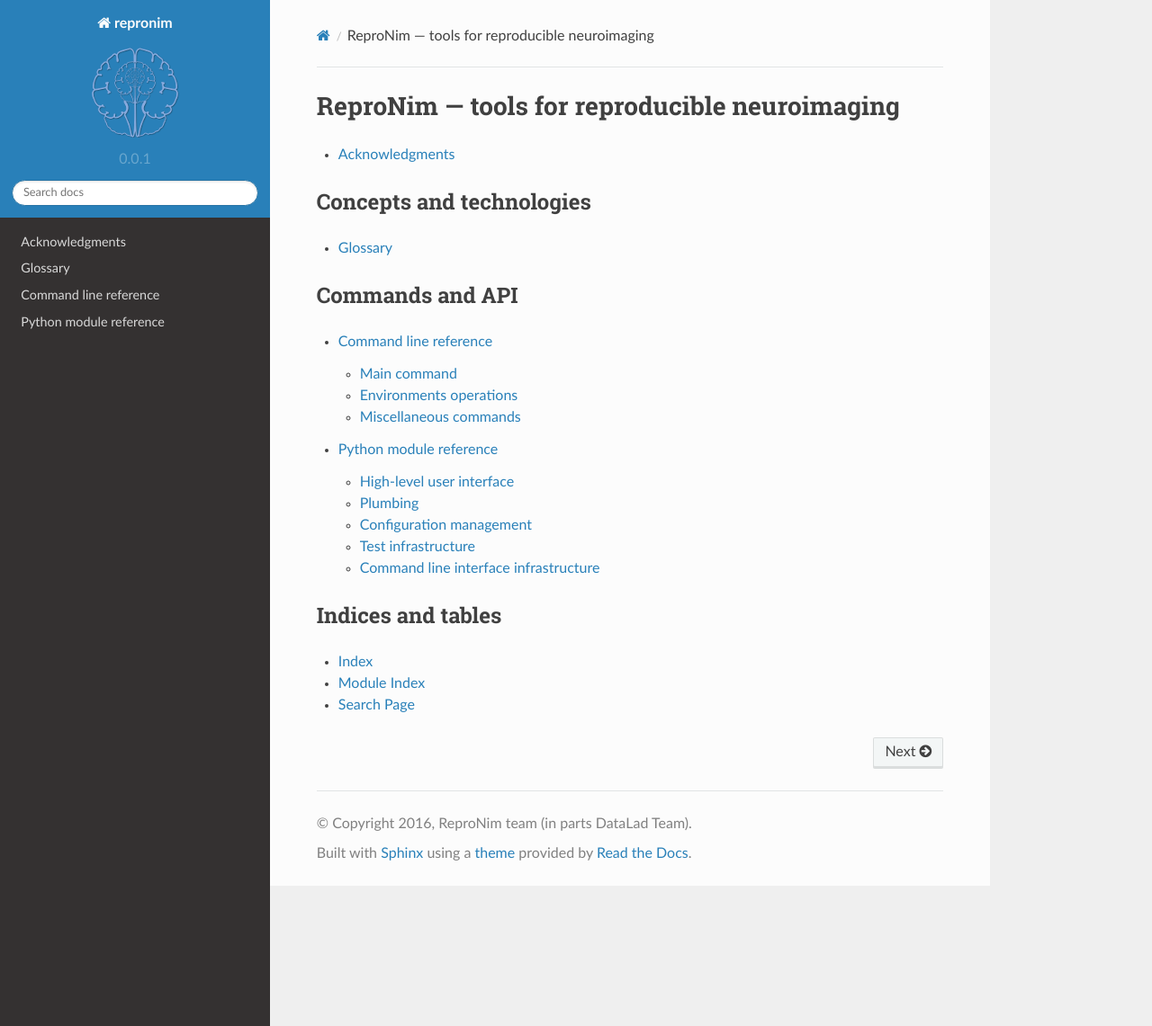
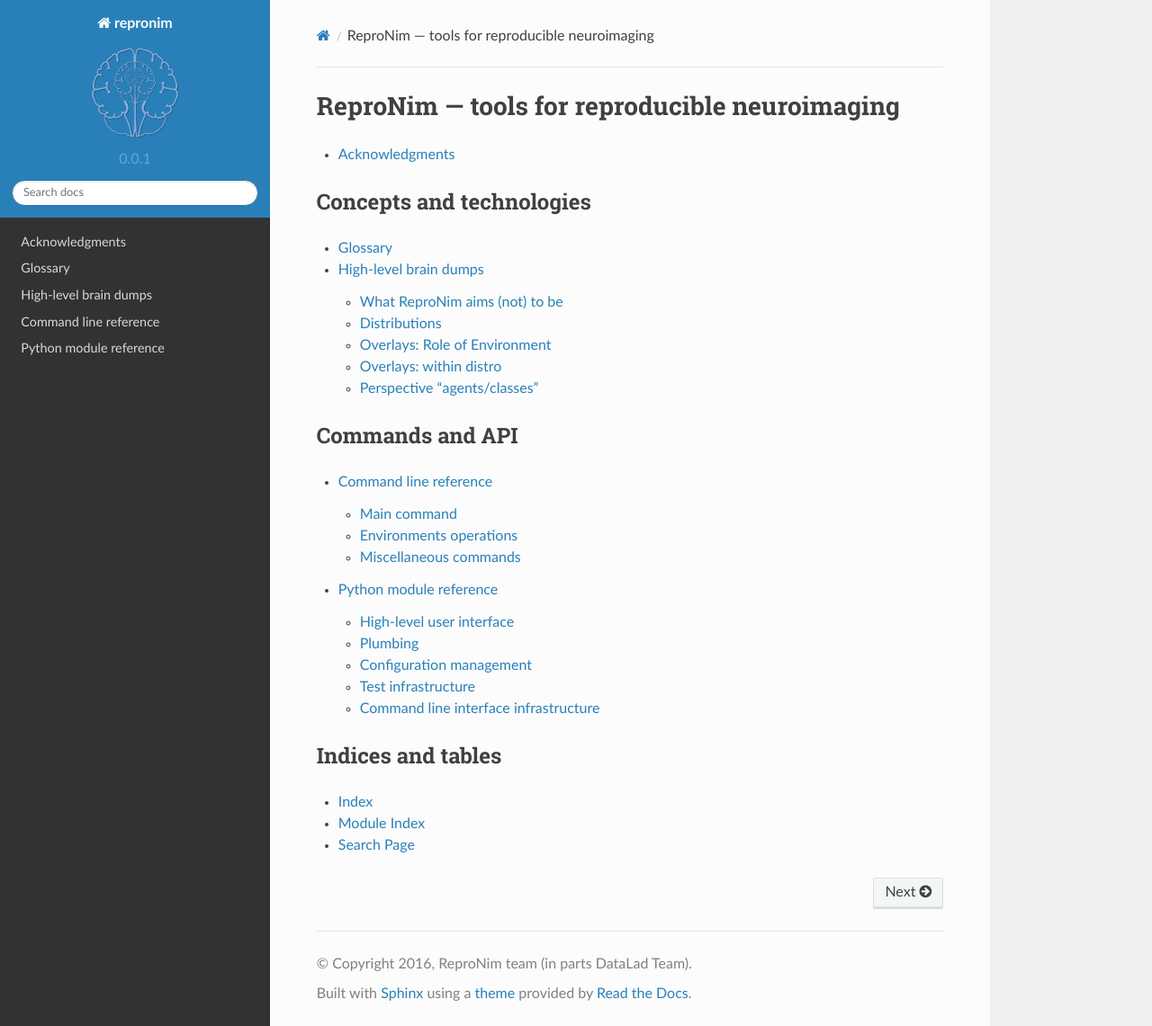
Before and after one commit to ReproNim/reproman, a Sphinx documentation site: the page built from docs/source/index.rst, in a window 1280 px wide and 1141 px high. Shown: the whole window at 90% size. Built offline with Sphinx 7.4.7 and the Read the Docs theme 2.0.0, drawn with Linux system fonts in a browser that asks for light colours; pages that are not in the unit, such as notebooks, are missing from menus.

Commit message:
DOC: fixed up a sketchy distributions.rst

```diff
--- a/docs/source/index.rst
+++ b/docs/source/index.rst
@@ -16,6 +16,7 @@
    related
    usecases/index
    glossary
+   sandbox/distributions
 
 Commands and API
 ================
--- a/docs/source/sandbox/distributions.rst
+++ b/docs/source/sandbox/distributions.rst
@@ -1,5 +1,10 @@
+High-level brain dumps
+**********************
+
+This is just a thinking aloud notes to motivate and structure design decisions.
+
 What ReproNim aims (not) to be
----------------------------------
+==============================
 
 We want to leverage existing solutions (such as existing containers, cloud
 providers etc), which we will call 'backends', and provide a very high level,
@@ -24,7 +29,7 @@
 cases (e.g. upgrade from release X to release Y)
 
 Distributions
--------------
+=============
 
 We would like to be able to cover various "distributions" of software (and
 data). Distribution as such is just a collection of units, usually called
@@ -85,7 +90,7 @@
 Note that "Core" OS could be deployed in "overlay" mode as well
 
 Backends
-~~~~~~~~
+--------
 
 - native
 - docker
@@ -98,7 +103,7 @@
 
 
 Image
-~~~~~
+-----
 
 (inspired by docker and singularity?) What represents a state of computation
 environment in a form which could be shared (natively or through some export
@@ -116,7 +121,7 @@
 
 
 Instance
-~~~~~~~~
+--------
 
 - native -- none, i.e. there is a singleton instance of the current env
 - docker, singularity - container
@@ -127,7 +132,7 @@
 
 
 Overlays: Role of Environment
------------------------------
+=============================
 
 Pretty much in every "computational environment", environment variables are
 of paramount importance since they instrument invocation and possibly
@@ -147,21 +152,21 @@
 
 
 Overlays: within distro
------------------------
+=======================
 
 Many distributions are "overlayed" within, affecting not the environment variables,
-but rather the availability of the packages.  E.g. Debian itself provides:
+but rather the availability of the packages.  E.g., Debian itself provides:
 
 - multiple suites (`stable`, `testing`, `unstable`, etc) which are aliases to
- "codenames" (release names such as `jessie`, `stretch`, `sid`);
+  "codenames" (release names such as `jessie`, `stretch`, `sid`);
 - components (`main`, `contrib`, `non-free`)
 - additional repositories for security and other updates (which might come with
   its own components)
 
-so, Debian installation generally is internally an overlay on top of 'main' component of some
+so, Debian installation generally is internally an overlay on top of `main` component of some
 codename or suite.  And regular stock "debian" sid codename docker container is just that
--- 'main'.   But 'jessie' (stable) would come with "updates" and "security-updates".  It will be
-a pair of Label and Suite in *Release files to describe somewhat uniquely (somewhat) each
+-- `main`.   But `jessie` (stable) would come with "updates" and "security-updates".  It will be
+a pair of `Label` and `Suite` in `*Release` files to describe somewhat uniquely (somewhat) each
 APT source::
 
     root@7b7c55c74d38:/var/lib/apt/lists# grep -e  Label -e Suite -e Components *Release
@@ -184,34 +189,42 @@
 package would get installed
 
 
-Main actions
+Perspective "agents/classes"
+============================
+
+Distribution
 ------------
 
-Distribution
-~~~~~~~~~~~~
 - bootstrap(spec, backend, instance=None) -> instance/image
-  - initialize (stage 1) -- which might include batch installation of a number (or all)
-    of necessary packages; usually offloaded to some utility/backend.
-    (e.g. debootstrap into a dir, docker build from basic Dockerfile, initiate
-    aws ami from some image, etc).
-    Should return an "instance" we could work with in "customization" stage
-  - customize (stage 2) -- more interactive (or provisioned) which would tune
-    installation by interacting with the environment; so we should provide adapters on how such interaction
-    would happen (e.g., we could establish common mechanism via ssh, so every env in stage1
-    would then get openssh deployed; but that would not work e.g. for schroot as easily)
+
+    initialize (stage 1)
+       which might include batch installation of a number (or all)
+       of necessary packages; usually offloaded to some utility/backend.
+       (e.g. debootstrap into a dir, docker build from basic Dockerfile, initiate
+       aws ami from some image, etc).
+       Should return an "instance" we could work with in "customization" stage
+    customize (stage 2)
+       more interactive (or provisioned) which would tune
+       installation by interacting with the environment; so we should provide adapters on how such interaction
+       would happen (e.g., we could establish common mechanism via ssh, so every env in stage1
+       would then get openssh deployed; but that would not work e.g. for schroot as easily)
+
   - at the end it should generate backend-appropriate "instance" which could be reused
     for derived containers?
   - overlay distributions would need an existing 'instance' to operate on
 
 static methods (?)
 - get_package_url(package, version) -> urls
-  - find a URL providing the package of a given version. So, when necessary
-    we could download/install those packages
+
+   - find a URL providing the package of a given version. So, when necessary
+     we could download/install those packages
+
 - get_distribution_spec_from_package_list({package: version_spec}) -> spec
-  - given a set of desired packages (with version specs), figure out
-    distribution specification which would satisfy the specification.
-    E.g. to determine which snapshot (which codename, date, components) in
-    snapshots.d.o would carry specified packages
+
+   - given a set of desired packages (with version specs), figure out
+     distribution specification which would satisfy the specification.
+     E.g. to determine which snapshot (which codename, date, components) in
+     snapshots.d.o would carry specified packages
 
 # if instance would come out something completely agnostic of the distribution
 # since instance could actually "contain" multiple distributions.
@@ -224,10 +237,11 @@
 - upgrade(instance)
 
 Probably not here but in instance...? and not now
+
 - activate() - for those which require changing of ENV.  If we are to allow
-  specification of multiple commands where some aren't using the specific
-  "distribution" we might want to spec which envs to be used and turn them
-  on/off for specific commands
+   specification of multiple commands where some aren't using the specific
+   "distribution" we might want to spec which envs to be used and turn them
+   on/off for specific commands
 - deactivate()
 
 
@@ -235,7 +249,9 @@
 ~~~~~
 to be created by bootstrap or "exported" from instance (e.g. "docker commit"
 to create an image)
+
 - shrink(spec=None) -> image
+
   - given a specification (or just some generic cleaning operations) we might
     want to produce a derived image which would be
 
@@ -247,7 +263,9 @@
 
 Instance (bootstrapped, backend specific)
 ~~~~~~~~~~~~~~~~~~~~~~~~~~~~~~~~~~~~~~~~~
+
 (many commands inspired by docker?)
+
 - run(command) -> instantiate (possibly new container) environment and run a command
 - exec(command) -> run a command in running env
 - start(id)
@@ -262,6 +280,7 @@
 ~~~~~~~
 
 ???
+
 - should provide mapping from core Distributions specs to native base images
   (e.g. how to get base docker image for specific release of debian/ubuntu, ...;
   which AMIs to use as base, etc)
@@ -273,6 +292,7 @@
 Resource
 ~~~~~~~~
 - instantiate (image, ...) -> instance(s)
+
   - obtain instance and make it available for execution on the resource
   - some are deployed since were bootstrapped on the resource, but we want to be able to
     deploy new docker image,
@@ -281,7 +301,7 @@
 
 
 (Possibly naive) questions/TODOs
---------------------------
+--------------------------------
 
 - AMI -- could be generated by taking a "snapshot" of existing/running or shutdown instance?
 
```
